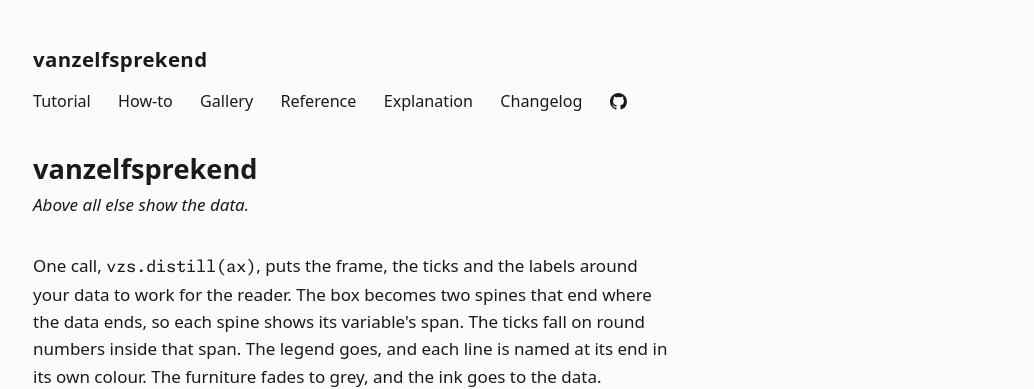
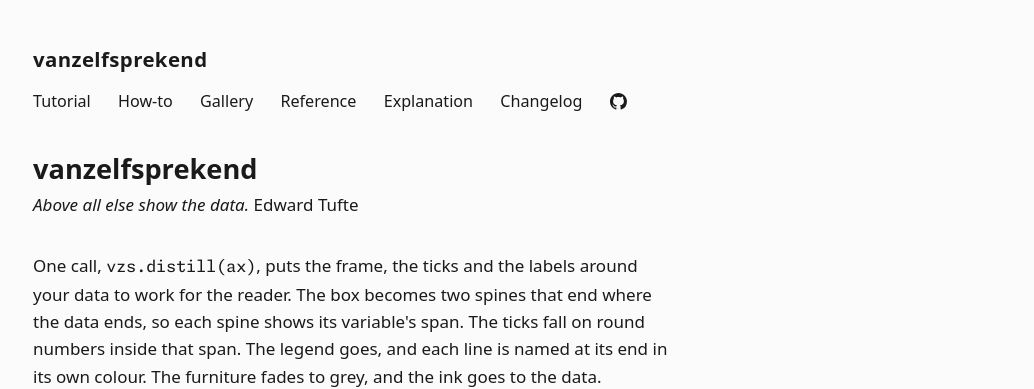
Before and after one commit to jpweytjens/vanzelfsprekend, an MkDocs documentation site: the page built from docs/index.md, in a window 1280 px wide. Shown: the top 389 px of the page, without its empty margins (35-1069 px from the left). Built offline with MkDocs 1.6.1, drawn with Linux system fonts in a browser that asks for light colours; some web fonts are replaced.

Commit message:
docs(site): name Tufte on the epigraph
Claude-Session: https://claude.ai/code/session_0113Fopj9jcWPwaVMVRETPs7

```diff
--- a/docs/index.md
+++ b/docs/index.md
@@ -1,6 +1,6 @@
 # vanzelfsprekend
 
-*Above all else show the data.*
+*Above all else show the data.* Edward Tufte
 
 One call, `vzs.distill(ax)`, puts the frame, the ticks and the labels around your data to work for the reader. The box becomes two spines that end where the data ends, so each spine shows its variable's span. The ticks fall on round numbers inside that span. The legend goes, and each line is named at its end in its own colour. The furniture fades to grey, and the ink goes to the data.
 
```
Also changed, not shown: README.md (+1 -1 lines).
